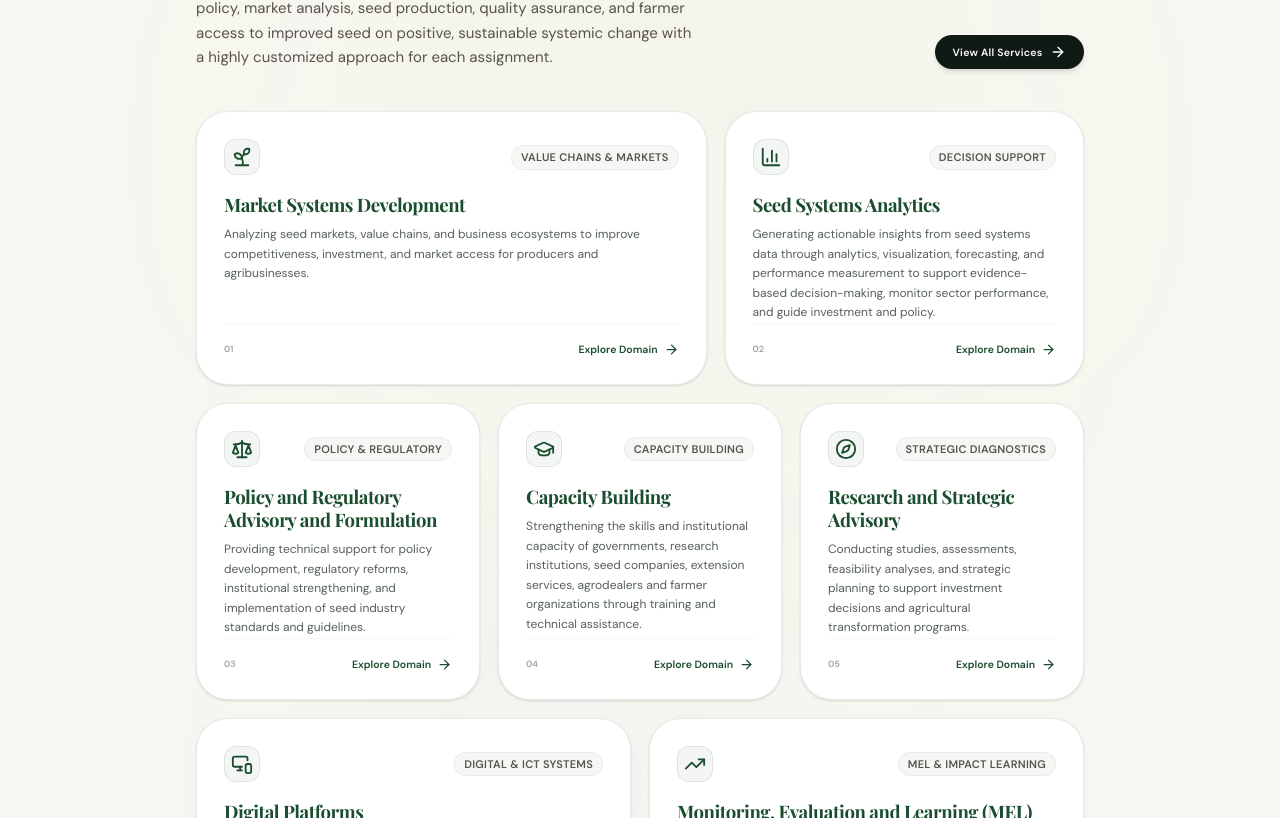
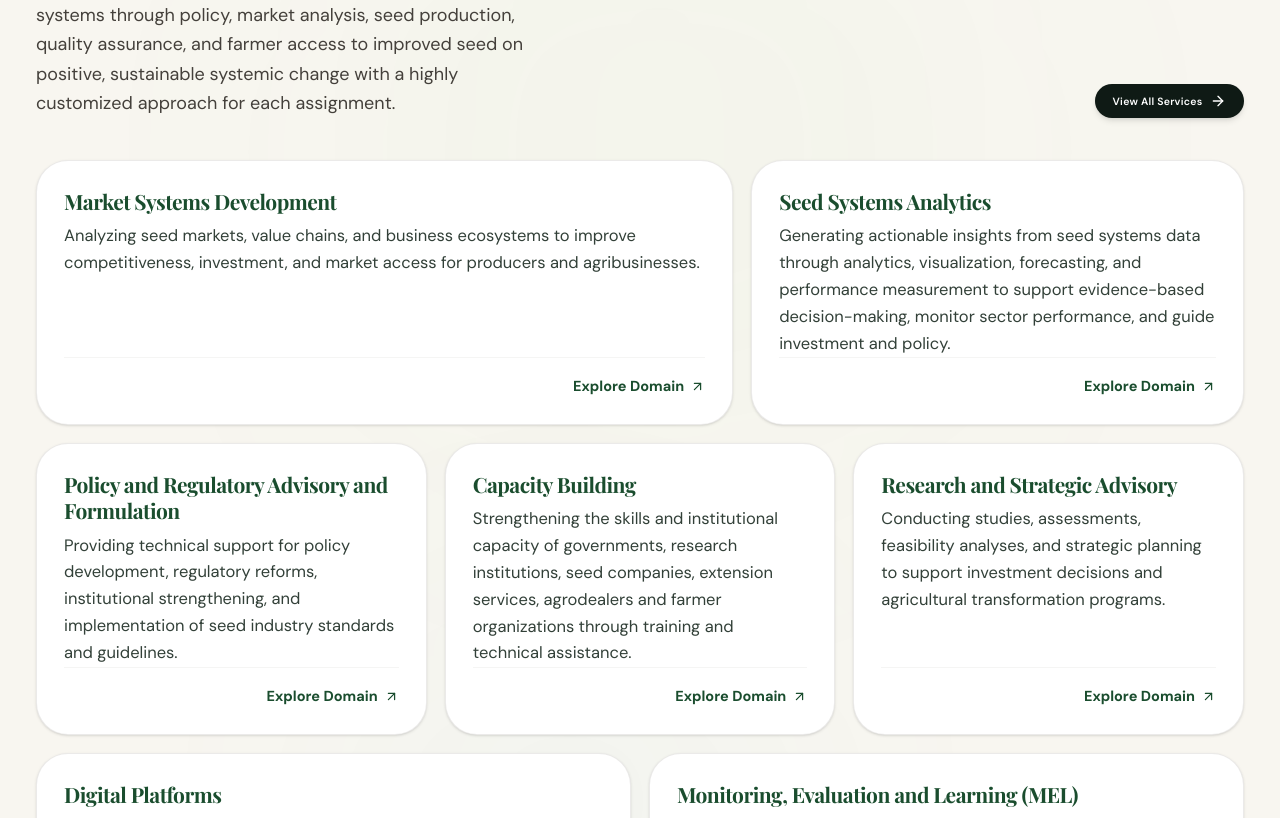
Before and after one commit to KenanWilliam/agri-v1, a Next.js app: page /en/about in a window 1280 px wide. Shown: the part 2862-3680 px from the top of the page. Built offline with nearby package versions, Linux system fonts and the light colour scheme.

Commit message:
arrow change

```diff
--- a/components/motion/services-bento-grid.tsx
+++ b/components/motion/services-bento-grid.tsx
@@ -1,17 +1,7 @@
 'use client'
 
 import React from 'react'
-import {
-  Sprout,
-  BarChart3,
-  Scale,
-  GraduationCap,
-  Compass,
-  MonitorSmartphone,
-  TrendingUp,
-  ArrowRight,
-  type LucideIcon,
-} from 'lucide-react'
+import { ArrowRight } from 'lucide-react'
 import { Link } from '@/i18n/routing'
 import { useTranslations } from 'next-intl'
 
@@ -19,8 +9,6 @@ export interface ServicePillar {
   key: string
   title: string
   desc: string
-  impactTag: string
-  icon: LucideIcon
   colSpanMd: string
   colSpanLg: string
   route: string
@@ -28,51 +16,31 @@ export interface ServicePillar {
 
 interface BentoCardProps {
   pillar: ServicePillar
-  index: number
 }
 
-function BentoCard({ pillar, index }: BentoCardProps) {
-  const Icon = pillar.icon
-
+function BentoCard({ pillar }: BentoCardProps) {
   return (
     <div
-      className={`group relative rounded-[28px] sm:rounded-[32px] overflow-hidden flex flex-col justify-between h-full p-6 sm:p-8 lg:p-9 bg-white border border-stone-200/80 text-deep-forest shadow-sm hover:shadow-xl hover:border-primary-green/30 hover:-translate-y-1.5 transition-all duration-300 ${pillar.colSpanMd} ${pillar.colSpanLg}`}
+      className={`group relative rounded-[24px] sm:rounded-[28px] lg:rounded-[32px] overflow-hidden flex flex-col justify-between h-full p-5 sm:p-7 lg:p-7 xl:p-9 bg-white border border-stone-200/80 text-deep-forest shadow-sm hover:shadow-xl hover:border-primary-green/30 hover:-translate-y-1.5 transition-all duration-300 ${pillar.colSpanMd} ${pillar.colSpanLg}`}
     >
-      {/* Top and Content */}
-      <div className="space-y-6">
-        {/* Top Header: Icon + Domain Category Pill */}
-        <div className="flex items-center justify-between">
-          <div className="w-12 h-12 rounded-2xl bg-[#1A4D2E]/5 border border-[#1A4D2E]/10 flex items-center justify-center text-[#1A4D2E] group-hover:bg-[#1A4D2E] group-hover:text-white transition-colors duration-300">
-            <Icon size={22} />
-          </div>
-          <span className="text-[11px] font-semibold tracking-wide uppercase px-3 py-1 rounded-full bg-stone-100/90 text-stone-600 border border-stone-200/60">
-            {pillar.impactTag}
-          </span>
-        </div>
-
-        {/* Title & Description */}
-        <div className="space-y-3">
-          <h3 className="font-serif tracking-tight font-bold text-xl sm:text-2xl lg:text-[1.55rem] 2xl:text-[1.75rem] leading-[1.25] text-deep-forest group-hover:text-primary-green transition-colors duration-200">
-            {pillar.title}
-          </h3>
-          <p className="font-sans font-light text-sm sm:text-base leading-relaxed text-charcoal/75">
-            {pillar.desc}
-          </p>
-        </div>
+      {/* Content */}
+      <div className="space-y-3">
+        <h3 className="font-serif tracking-tight font-bold text-xl sm:text-2xl lg:text-[1.4rem] xl:text-[1.75rem] leading-[1.25] text-deep-forest group-hover:text-primary-green transition-colors duration-200">
+          {pillar.title}
+        </h3>
+        <p className="font-sans font-normal text-[15px] sm:text-base lg:text-[15.5px] xl:text-[16.5px] leading-relaxed text-charcoal/90">
+          {pillar.desc}
+        </p>
       </div>
 
       {/* Bottom Footer: Aligned in exact same row across all cards */}
-      <div className="pt-6 mt-auto flex items-center justify-between border-t border-stone-100">
-        <span className="text-xs font-semibold text-stone-400">
-          0{index + 1}
-        </span>
-
+      <div className="pt-5 lg:pt-6 mt-auto flex items-center justify-end border-t border-stone-100">
         <Link
           href={pillar.route}
-          className="inline-flex items-center gap-2 text-xs sm:text-sm font-semibold text-[#1A4D2E] group-hover:text-primary-green transition-colors duration-200"
+          className="inline-flex items-center gap-2 text-sm lg:text-[14.5px] font-bold text-[#1A4D2E] group-hover:text-primary-green transition-colors duration-200"
         >
           <span>Explore Domain</span>
-          <ArrowRight size={15} className="group-hover:translate-x-1 transition-transform duration-200" />
+          <ArrowRight size={15} className="-rotate-45 group-hover:rotate-0 transition-transform duration-300 ease-out" />
         </Link>
       </div>
     </div>
@@ -87,8 +55,6 @@ export default function ServicesBentoGrid() {
       key: '0',
       title: t('expertise_cards.0.title'),
       desc: t('expertise_cards.0.desc'),
-      impactTag: 'Value Chains & Markets',
-      icon: Sprout,
       colSpanMd: 'md:col-span-2',
       colSpanLg: 'lg:col-span-7',
       route: '/our-work/project-implementation',
@@ -97,8 +63,6 @@ export default function ServicesBentoGrid() {
       key: '1',
       title: t('expertise_cards.1.title'),
       desc: t('expertise_cards.1.desc'),
-      impactTag: 'Decision Support',
-      icon: BarChart3,
       colSpanMd: 'md:col-span-1',
       colSpanLg: 'lg:col-span-5',
       route: '/our-work/technical-studies',
@@ -107,8 +71,6 @@ export default function ServicesBentoGrid() {
       key: '2',
       title: t('expertise_cards.2.title'),
       desc: t('expertise_cards.2.desc'),
-      impactTag: 'Policy & Regulatory',
-      icon: Scale,
       colSpanMd: 'md:col-span-1',
       colSpanLg: 'lg:col-span-4',
       route: '/our-work/client-advisory',
@@ -117,8 +79,6 @@ export default function ServicesBentoGrid() {
       key: '3',
       title: t('expertise_cards.3.title'),
       desc: t('expertise_cards.3.desc'),
-      impactTag: 'Capacity Building',
-      icon: GraduationCap,
       colSpanMd: 'md:col-span-1',
       colSpanLg: 'lg:col-span-4',
       route: '/our-work/capacity-building',
@@ -127,8 +87,6 @@ export default function ServicesBentoGrid() {
       key: '4',
       title: t('expertise_cards.4.title'),
       desc: t('expertise_cards.4.desc'),
-      impactTag: 'Strategic Diagnostics',
-      icon: Compass,
       colSpanMd: 'md:col-span-1',
       colSpanLg: 'lg:col-span-4',
       route: '/our-work/client-advisory',
@@ -137,8 +95,6 @@ export default function ServicesBentoGrid() {
       key: '5',
       title: t('expertise_cards.5.title'),
       desc: t('expertise_cards.5.desc'),
-      impactTag: 'Digital & ICT Systems',
-      icon: MonitorSmartphone,
       colSpanMd: 'md:col-span-1',
       colSpanLg: 'lg:col-span-6',
       route: '/our-work/digital-platforms',
@@ -147,8 +103,6 @@ export default function ServicesBentoGrid() {
       key: '6',
       title: t('expertise_cards.6.title'),
       desc: t('expertise_cards.6.desc'),
-      impactTag: 'MEL & Impact Learning',
-      icon: TrendingUp,
       colSpanMd: 'md:col-span-1',
       colSpanLg: 'lg:col-span-6',
       route: '/our-work/technical-studies',
@@ -161,14 +115,14 @@ export default function ServicesBentoGrid() {
       <div className="absolute top-0 right-1/4 w-[600px] h-[600px] bg-[#3ab44a]/[0.03] rounded-full blur-[140px] pointer-events-none" />
       <div className="absolute bottom-0 left-1/4 w-[500px] h-[500px] bg-[#2484c6]/[0.02] rounded-full blur-[120px] pointer-events-none" />
 
-      <div className="max-w-7xl mx-auto px-4 sm:px-6 lg:px-8 xl:px-12 relative z-10">
+      <div className="max-w-[1380px] mx-auto px-4 sm:px-6 lg:px-8 xl:px-12 relative z-10">
         {/* Section Header */}
         <div className="flex flex-col md:flex-row justify-between items-start md:items-end mb-10 md:mb-14 gap-6 md:gap-8">
           <div className="max-w-2xl space-y-4">
             <h2 className="text-3xl sm:text-4xl lg:text-5xl font-serif font-bold text-[#0F1A15] tracking-tight pb-1 leading-tight">
               {t('expertise_title')}
             </h2>
-            <p className="text-base sm:text-lg lg:text-xl text-stone-600 font-light leading-relaxed">
+            <p className="text-lg sm:text-xl lg:text-2xl text-stone-700 font-normal leading-relaxed">
               {t('expertise_desc')}
             </p>
           </div>
@@ -184,8 +138,8 @@ export default function ServicesBentoGrid() {
 
         {/* Bento Grid with stretch heights and perfectly aligned row baselines */}
         <div className="grid grid-cols-1 md:grid-cols-2 lg:grid-cols-12 gap-5 lg:gap-6 items-stretch">
-          {pillars.map((pillar, idx) => (
-            <BentoCard key={pillar.key} pillar={pillar} index={idx} />
+          {pillars.map((pillar) => (
+            <BentoCard key={pillar.key} pillar={pillar} />
           ))}
         </div>
       </div>
```
